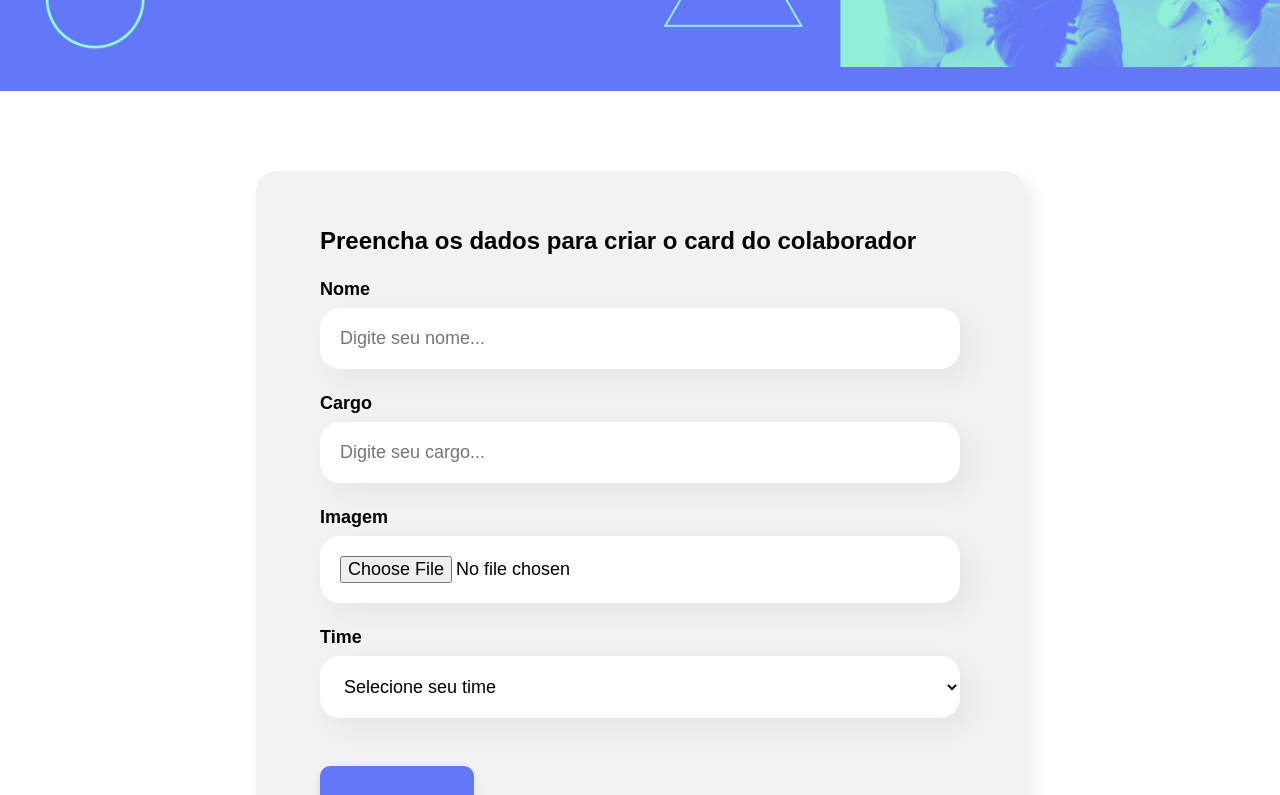
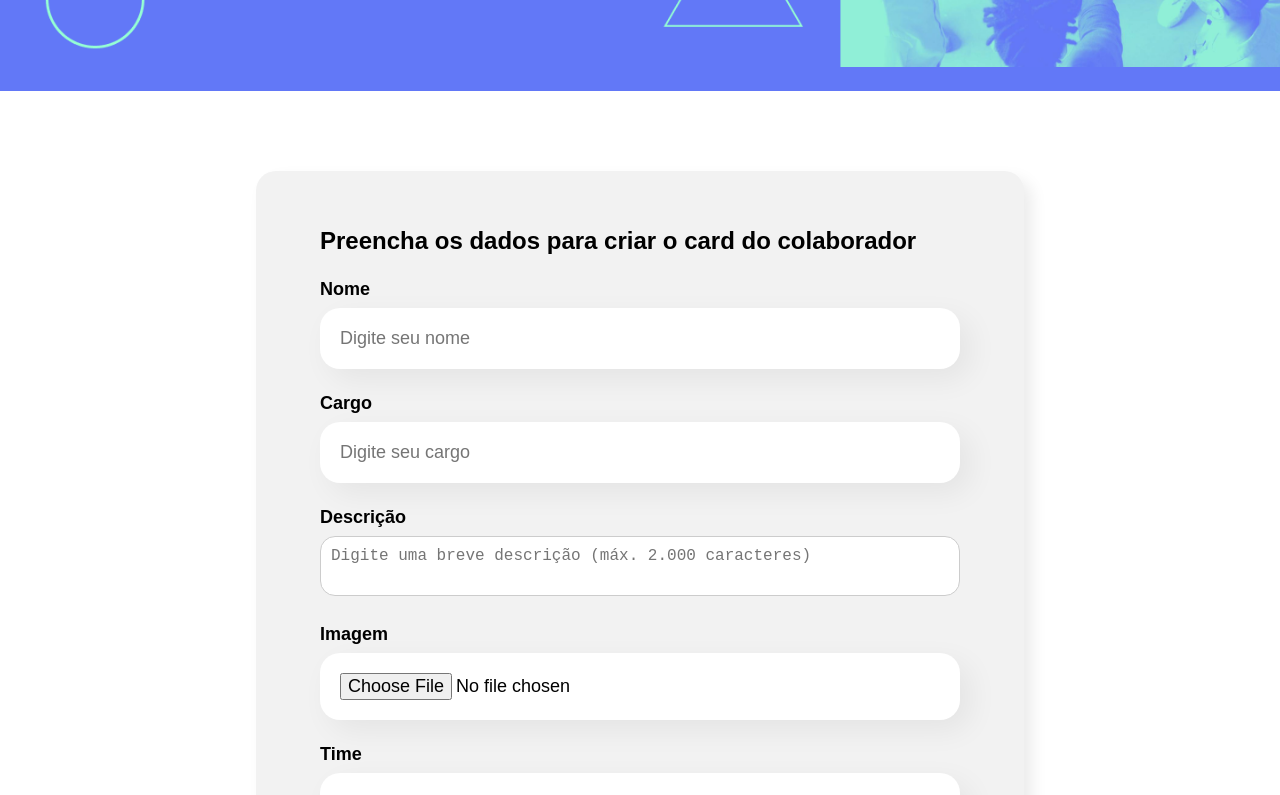
Before and after one commit to GustavoGodoiDev/Organo-teams, a React (Create React App) app: page / in a window 1280 px wide. Shown: the part 447-1242 px from the top of the page. Built offline with nearby package versions, Linux system fonts and the light colour scheme.

Commit message:
Descrição dos colaboradores

```diff
--- a/src/componentes/CampoTexto/index.js
+++ b/src/componentes/CampoTexto/index.js
@@ -1,21 +1,63 @@
+import { useState, useEffect, useRef } from 'react';
 import './CampoTexto.css'
 
 const CampoTexto = (props) => {
+    const { obrigatorio, label, placeholder, valor, aoAlterado, tipo, ...outros } = props;
+    const textareaRef = useRef(null);
 
-    const placeholderModificada = `${props.placeholder}...`
+    // Função para ajustar a altura do textarea automaticamente
+    const ajustarAlturaTextarea = () => {
+        if (textareaRef.current) {
 
-    const aoDigitado = (evento) => {
-        props.aoAlterado(evento.target.value)
-    }
+            // Resetando a altura para ajustar corretamente a expansão
+            textareaRef.current.style.height = "auto";
+            textareaRef.current.style.height = `${textareaRef.current.scrollHeight}px`;
+        }
+    };
+
+    // Usamos useEffect para ajustar a altura ao inicializar ou quando o valor mudar
+    useEffect(() => {
+        ajustarAlturaTextarea();
+    }, [valor]);
 
     return (
         <div className="campo-texto">
-            <label>
-                {props.label}
-            </label>
-            <input value={props.valor} onChange={aoDigitado} required={props.obrigatorio} placeholder={placeholderModificada}/>
+            <label>{label}</label>
+            {tipo === "textarea" ? (
+                <textarea
+                    ref={textareaRef}
+                    value={valor}
+                    onChange={(e) => {
+                        aoAlterado(e.target.value); // Atualiza o valor no estado
+                        ajustarAlturaTextarea(); // Ajusta a altura conforme o conteúdo
+                    }}
+                    placeholder={placeholder}
+                    required={obrigatorio}
+                    {...outros}
+                    style={{
+                        resize: "none",
+                        overflow: "hidden",
+                        minHeight: "60px",
+                        width: "100%",
+                        fontSize: "16px",
+                        padding: "10px",
+                        borderRadius: "15px",
+                        border: "1px solid #ccc",
+                        boxSizing: "border-box",
+                    }}
+                />
+            ) : (
+                <input
+                    type="text"
+                    value={valor}
+                    onChange={(e) => aoAlterado(e.target.value)}
+                    placeholder={placeholder}
+                    required={obrigatorio}
+                    {...outros}
+                />
+            )}
         </div>
-    )
-}
+    );
+};
 
-export default CampoTexto
+export default CampoTexto;
--- a/src/componentes/Formulario/Formulario.css
+++ b/src/componentes/Formulario/Formulario.css
@@ -37,7 +37,6 @@
     }
 }
 
-/* Estilos para o campo de seleção de time */
 .campo-texto {
     margin-bottom: 16px;
 }
@@ -70,7 +69,6 @@
     scale: 1.03;
 }
 
-/* Estilo para a mensagem de erro */
 .erro-time {
     color: #e74c3c;
     font-size: 14px;
@@ -78,8 +76,6 @@
     margin-top: 8px;
 }
 
-/* Container principal do recorte */
-/* Modal de Recorte */
 .cropper-modal {
     position: fixed;
     top: 0;
@@ -93,7 +89,6 @@
     z-index: 9999;
 }
 
-/* Container do Cropper */
 .cropper-container {
     position: relative;
     width: 100%;
@@ -109,7 +104,6 @@
     box-shadow: 0 4px 10px rgba(0, 0, 0, 0.1);
 }
 
-/* Barra de Controles (Zoom e Botões) */
 .cropper-controls {
     display: flex;
     justify-content: center;
@@ -126,7 +120,6 @@
     align-items: center;
 }
 
-/* Estilo dos botões de controle */
 .cropper-button {
     padding: 12px 32px;
     font-weight: bold;
@@ -141,7 +134,6 @@
     margin: 10px;
 }
 
-/* Botão Confirmar (azul) */
 .cropper-button.confirmar {
     background-color: #0084ff;
     color: rgb(255, 255, 255);
@@ -154,7 +146,6 @@
     transform: scale(1.05);
 }
 
-/* Botão Cancelar (vermelho) */
 .cropper-button.cancelar {
     background-color: #ff1900;
     color: white;
@@ -166,7 +157,6 @@
     transform: scale(1.05);
 }
 
-/* Slider para o Zoom */
 .cropper-slider {
     margin: 20px 0;
     width: 100%;
@@ -175,56 +165,43 @@
     cursor: pointer;
 }
 
-/* Ajuste do Slider */
 input[type="range"] {
     width: 100%;
     max-width: 300px;
     margin: 10px 0;
 }
 
-/* Garantir visibilidade da imagem */
 .cropper-container img {
     max-width: 100%;
     height: auto;
     object-fit: cover;
 }
 
-/* Estilos adicionais para o slider de zoom */
-.cropper-slider-label {
-    text-align: center;
-    font-size: 14px;
-    margin-bottom: 10px;
-    color: #333;
-}
-
-/* Estilos para a pré-visualização da imagem */
 .preview-imagem {
     margin-top: 20px;
     text-align: left;
     display: block;
-    width: 120px;  /* Aumenta o tamanho da imagem */
+    width: 120px;
     height: auto;
-    object-fit: cover; /* Garantir que a imagem ocupe o espaço e mantenha a proporção */
+    object-fit: cover;
     overflow: visible;
-    z-index: 10; /* Garante que fique acima dos outros componentes */
+    z-index: 10;
     position: relative;
-    margin-left: 10px; /* Corrige a margem à esquerda */
+    margin-left: 10px;
 }
 
-/* Garantir que a imagem tenha largura e altura adequadas */
 .preview-imagem img {
-    width: 100%;  /* Garantir que a imagem ocupe 100% da largura */
-    height: 100%; /* Garantir que a imagem ocupe 100% da altura */
-    object-fit: cover; /* Mantém a proporção da imagem */
+    width: 100%;
+    height: 100%;
+    object-fit: cover;
     border-radius: 20px;
     box-shadow: 8px 8px 16px rgba(0,0,0, 0.08);
 }
 
-/* Ajuste do botão de abrir o Cropper */
 .preview-imagem button {
     display: block;
-    margin-top: 10px; /* Ajusta a margem para dar espaço entre a imagem e o botão */
-    padding: 10px 30px; /* Reduz o padding do botão para evitar o botão muito grande */
+    margin-top: 10px;
+    padding: 10px 30px;
     font-size: 16px;
     font-weight: bold;
     border-radius: 10px;
@@ -232,13 +209,12 @@ input[type="range"] {
     color: white;
     cursor: pointer;
     transition: background-color 0.3s ease, transform 0.3s ease;
-    margin-left: 0; /* Remove qualquer margem à esquerda que possa afetar o botão */
-    width: 100%; /* Garante que o botão ocupe toda a largura disponível do contêiner */
-    z-index: 20; /* Coloca o botão em uma camada superior */
+    margin-left: 0;
+    width: 100%;
+    z-index: 20;
     box-shadow: 8px 8px 16px rgba(0,0,0, 0.08);
 }
 
-/* Botão de hover */
 .preview-imagem button:hover {
     background-color: #3b5bd2;
     transform: scale(1.05);
--- a/src/componentes/Formulario/index.js
+++ b/src/componentes/Formulario/index.js
@@ -7,6 +7,7 @@ import './Formulario.css';
 const Formulario = (props) => {
     const [nome, setNome] = useState('');
     const [cargo, setCargo] = useState('');
+    const [descricao, setDescricao] = useState(''); // Novo estado para descrição
     const [imagem, setImagem] = useState(null);
     const [imagemRecortada, setImagemRecortada] = useState(null);
     const [time, setTime] = useState('');
@@ -32,12 +33,14 @@ const Formulario = (props) => {
         props.aoColaboradorCadastrado({
             nome,
             cargo,
+            descricao, // Incluímos a descrição no objeto enviado
             imagem: imagemRecortada,
             time,
         });
 
         setNome('');
         setCargo('');
+        setDescricao(''); // Limpa o campo de descrição
         setImagem(null);
         setImagemRecortada(null);
         setTime('');
@@ -89,7 +92,7 @@ const Formulario = (props) => {
     const handleApplyCrop = async () => {
         try {
             const croppedImage = await getCroppedImage();
-            setImagemRecortada(croppedImage); // Aqui estamos salvando a imagem recortada
+            setImagemRecortada(croppedImage);
             setShowCropper(false);
         } catch (error) {
             console.error('Erro ao aplicar recorte:', error);
@@ -103,7 +106,7 @@ const Formulario = (props) => {
     };
 
     const handleEditImage = () => {
-        setShowCropper(true);  // Reabre o modal de recorte
+        setShowCropper(true);
     };
 
     return (
@@ -124,6 +127,16 @@ const Formulario = (props) => {
                     valor={cargo}
                     aoAlterado={(valor) => setCargo(valor)}
                 />
+                <CampoTexto
+                    obrigatorio={false}
+                    label="Descrição"
+                    placeholder="Digite uma breve descrição (máx. 2.000 caracteres)"
+                    valor={descricao}
+                    aoAlterado={(valor) => {
+                        if (valor.length <= 2000) setDescricao(valor);
+                    }}
+                    tipo="textarea" // Permite que o campo seja um textarea
+                />
 
                 <div className="campo-texto">
                     <label>Imagem</label>
@@ -140,7 +153,7 @@ const Formulario = (props) => {
                     />
                 </div>
 
-                {imagem && !showCropper && imagemRecortada && (  // Aqui usamos a imagem recortada no preview
+                {imagem && !showCropper && imagemRecortada && (
                     <div className="preview-imagem">
                         <img src={imagemRecortada} alt="Imagem Selecionada" />
                         <button
```
